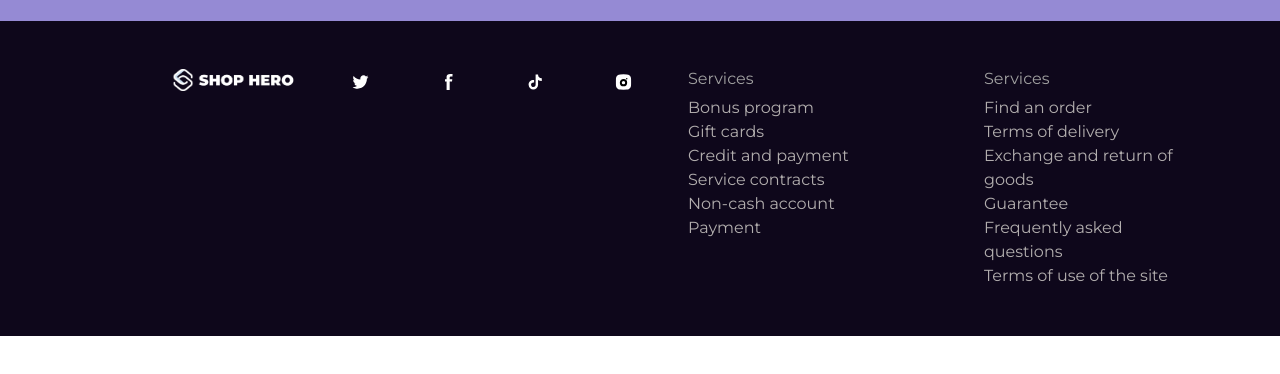
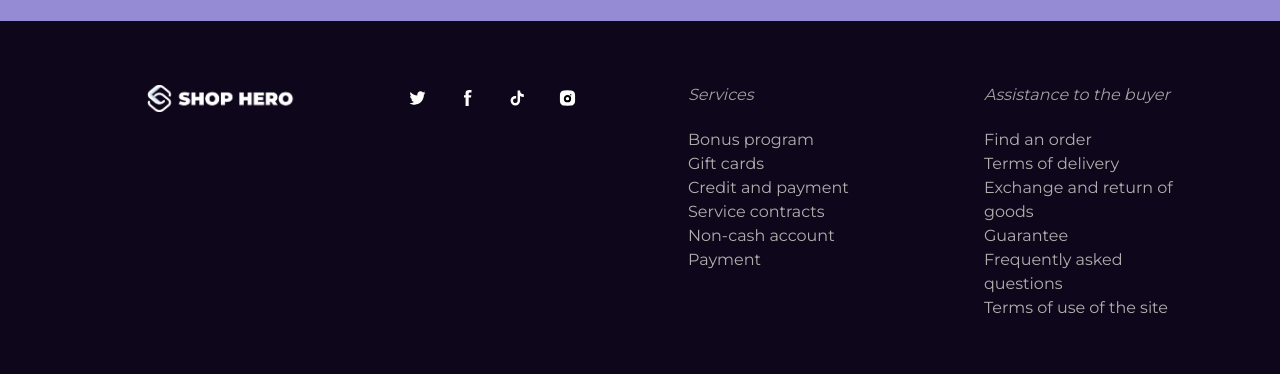
Before and after one commit to almusfuad/mobile_commerce_html_css, a plain HTML site: page index.html in a window 1280 px wide. Shown: the part 1717-2091 px from the top of the page. Before the commit the page ends 2053 px from the top, so only its background shows below. Drawn offline with nearby package versions, Linux system fonts and the light colour scheme.

Commit message:
resposive footer

```diff
--- a/index.html
+++ b/index.html
@@ -10,7 +10,7 @@
   </head>
   <body>
     <!-- navbar -->
-      <header>
+    <header>
         <nav class="navigation-bar d-flex justify-content-md-center align-items-md-center navbar-expand-md py-md-2">
           <div class="logo-container col-md-2 col-6 ms-md-5 ps-5 d-flex justify-content-md-end justify-content-end">
             <img class="w-100" src="./images/shop_logo.png" type="">
@@ -33,7 +33,7 @@
             <img class="w-5" style="filter: brightness(0) invert(1);" src="./images/user.png" type="">
           </div>
         </nav>
-      </header>
+    </header>
 
 
     <!-- carousel -->
@@ -323,11 +323,12 @@
 
     <!-- footer -->
     <footer class="footer-section">
-      <div class="p-5 d-flex justify-content-center align-items-start" style="background: #0E071B;">
-        <div class="shop-name col-md-3 d-flex justify-content-end pe-5">
-          <img src="./images/shop_logo.png" alt="" class="w-50">
+      <div class="p-5 d-flex flex-md-row flex-column justify-content-center align-items-md-start align-items-center" style="background: #0E071B;">
+        <div class="shop-name col-8 col-md-3 d-flex justify-content-center justify-content-md-end px-md-5 py-3">
+          <img src="./images/shop_logo.png" alt="" class="img-fluid w-75">
         </div>
-        <div class="logos d-flex justify-content-between align-items-start col-md-3 px-2">
+        <!-- logos content -->
+        <div class="logos d-flex justify-content-around align-items-start col-8 col-md-3 px-md-5 py-3">
           <div class="twitter">
             <svg xmlns="http://www.w3.org/2000/svg" width="17" height="16" viewBox="0 0 17 16" fill="none">
               <g clip-path="url(#clip0_2_801)">
@@ -365,37 +366,42 @@
               </svg>
           </div>
         </div>
-        <div class="services col-md-3 d-flex flex-column justify-content-center px-5">
-          <h6 style="color: #a1a1a1;">
-            Services
+        <!-- service content -->
+        <div class="services col-8 col-md-3 d-flex flex-column align-items-md-start align-items-center justify-content-center px-md-5 py-3">
+          <h6 class="font-italic pb-3" style="color: #a1a1a1;">
+            <i>Services</i>
           </h6>
           <div>
-            <u class="list-unstyled text-decoration-none" style="color: #b2aeae;">
-              <li class="Services-list">Bonus program</li>
-              <li class="Services-list">Gift cards</li>
-              <li class="Services-list">Credit and payment</li>
-              <li class="Services-list">Service contracts</li>
-              <li class="Services-list">Non-cash account</li>
-              <li class="Services-list">Payment</li>
+            <u class="list-unstyled text-decoration-none d-flex flex-column align-items-center align-items-md-start" style="color: #b2aeae;">
+              <li class="services-list">Bonus program</li>
+              <li class="services-list">Gift cards</li>
+              <li class="services-list">Credit and payment</li>
+              <li class="services-list">Service contracts</li>
+              <li class="services-list">Non-cash account</li>
+              <li class="services-list">Payment</li>
             </u>
           </div>
         </div>
-        <div class="assitance col-md-3 d-flex flex-column justify-content-center px-5">
-          <h6 style="color: #a1a1a1;">
-            Services
+        <!-- asistance content -->
+        <div class="assitance col-8 col-md-3 d-flex flex-column align-items-md-start align-items-center justify-content-center  px-md-5 py-3">
+          <h6 class="font-italic pb-3" style="color: #a1a1a1;">
+            <i>Assistance to the buyer</i>
           </h6>
           <div>
-            <u class="list-unstyled text-decoration-none" style="color: #b2aeae;">
-              <li class="Services-list">Find an order</li>
-              <li class="Services-list">Terms of delivery</li>
-              <li class="Services-list">Exchange and return of goods</li>
-              <li class="Services-list">Guarantee</li>
-              <li class="Services-list">Frequently asked questions</li>
-              <li class="Services-list">Terms of use of the site</li>
+            <u class="list-unstyled text-decoration-none d-flex flex-column align-items-center align-items-md-start" style="color: #b2aeae;">
+              <li class="assitance-list">Find an order</li>
+              <li class="assitance-list">Terms of delivery</li>
+              <li class="assitance-list">Exchange and return of goods</li>
+              <li class="assitance-list">Guarantee</li>
+              <li class="assitance-list">Frequently asked questions</li>
+              <li class="assitance-list">Terms of use of the site</li>
             </u>
+        </div>
         </div>
       </div>
     </footer>
+
+    <!-- cdn for using js -->
     <script src="https://cdn.jsdelivr.net/npm/bootstrap@5.2.3/dist/js/bootstrap.bundle.min.js" integrity="sha384-kenU1KFdBIe4zVF0s0G1M5b4hcpxyD9F7jL+jjXkk+Q2h455rYXK/7HAuoJl+0I4" crossorigin="anonymous"></script>
   </body>
 </html>
```
